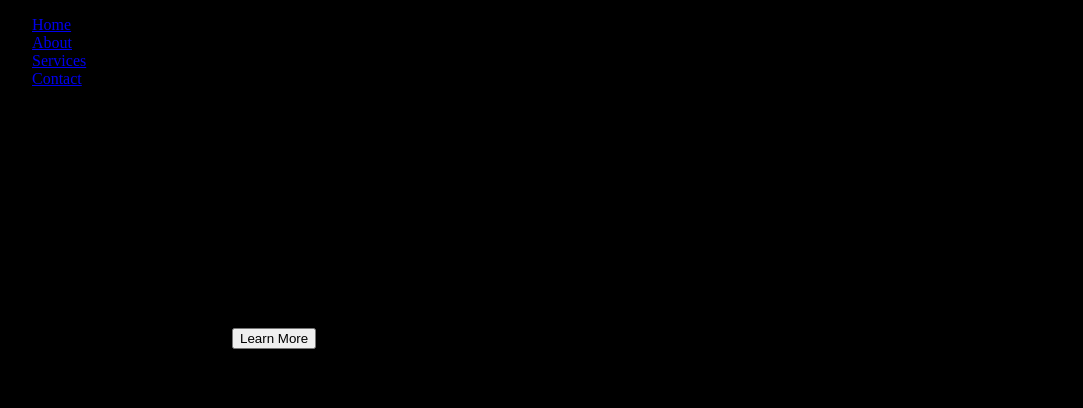
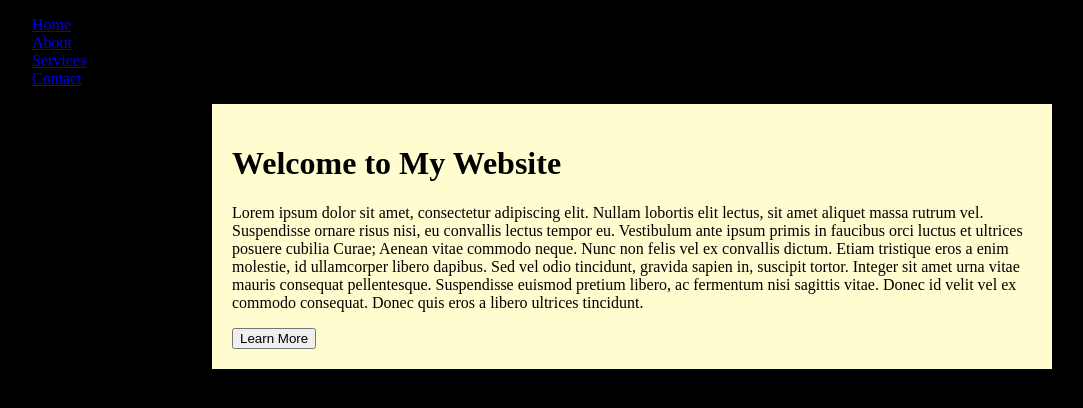
Before and after one commit to bford-1/bford-1.github.io, a plain HTML site: page index.html in a window 1280 px wide. Shown: the whole page, without its empty margins (8-1091 px from the left). Drawn offline with Linux system fonts and the light colour scheme.

Commit message:
Update style.css

```diff
--- a/style.css
+++ b/style.css
@@ -9,5 +9,5 @@ main {
   max-width: 800px;
   margin: 0 auto;
   padding: 20px;
-  background-color: cream;
+  background-color: #fffdd0;
 }
```
